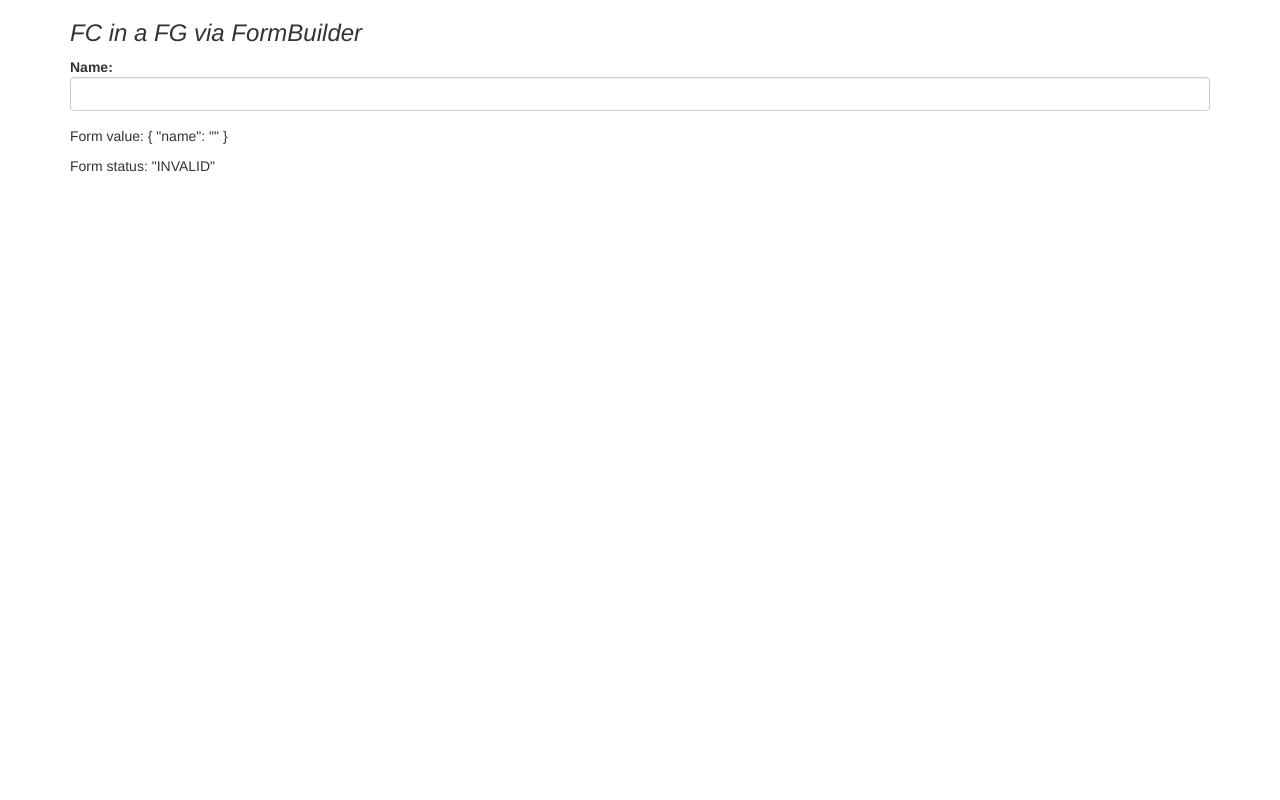
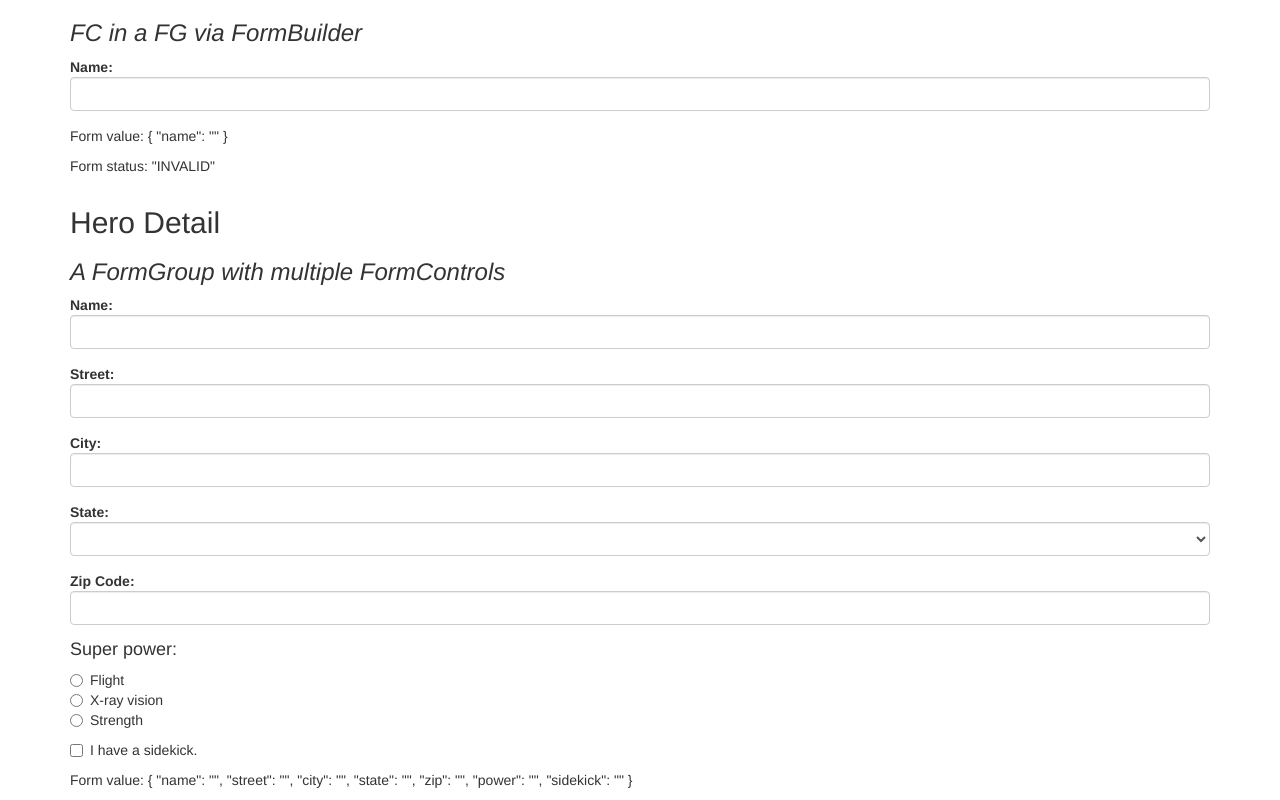
Before and after one commit to makkars/angularReactiveForms, an Angular app: page / in a window 1280 px wide. Shown: the part 529-1329 px from the top of the page. Before the commit the page ends 800 px from the top, so only its background shows below. Built offline with nearby package versions, Linux system fonts and the light colour scheme.

Commit message:
FG with multiple FC

```diff
--- a/src/app/app.component.html
+++ b/src/app/app.component.html
@@ -11,3 +11,8 @@
 <div class="container">
   <app-hero-detail3></app-hero-detail3>
 </div>
+
+
+<div class="container">
+  <app-hero-detail4></app-hero-detail4>
+</div>
--- a/src/app/app.module.ts
+++ b/src/app/app.module.ts
@@ -8,6 +8,7 @@
 import { HeroDetailComponent } from './component/hero-detail/hero-detail.component';
 import { HeroDetail2Component } from './component/hero-detail2/hero-detail2.component';
 import { HeroDetail3Component } from './component/hero-detail3/hero-detail3.component';
+import { HeroDetail4Component } from './component/hero-detail4/hero-detail4.component';
 
 
 @NgModule({
@@ -15,7 +16,8 @@
     AppComponent,
     HeroDetailComponent,
     HeroDetail2Component,
-    HeroDetail3Component
+    HeroDetail3Component,
+    HeroDetail4Component
   ],
   imports: [
     BrowserModule,
--- /dev/null
+++ b/src/app/component/hero-detail4/hero-detail4.component.html
@@ -0,0 +1,50 @@
+<h2>Hero Detail</h2>
+<h3>
+  <i>A FormGroup with multiple FormControls</i>
+</h3>
+<form [formGroup]="heroForm" novalidate>
+  <div class="form-group">
+    <label class="center-block">Name:
+      <input class="form-control" formControlName="name">
+    </label>
+  </div>
+  <div class="form-group">
+    <label class="center-block">Street:
+      <input class="form-control" formControlName="street">
+    </label>
+  </div>
+  <div class="form-group">
+    <label class="center-block">City:
+      <input class="form-control" formControlName="city">
+    </label>
+  </div>
+  <div class="form-group">
+    <label class="center-block">State:
+      <select class="form-control" formControlName="state">
+        <option *ngFor="let state of states" [value]="state">{{state}}</option>
+      </select>
+    </label>
+  </div>
+  <div class="form-group">
+    <label class="center-block">Zip Code:
+      <input class="form-control" formControlName="zip">
+    </label>
+  </div>
+  <div class="form-group radio">
+    <h4>Super power:</h4>
+    <label class="center-block">
+      <input type="radio" formControlName="power" value="flight">Flight</label>
+    <label class="center-block">
+      <input type="radio" formControlName="power" value="x-ray vision">X-ray vision</label>
+    <label class="center-block">
+      <input type="radio" formControlName="power" value="strength">Strength</label>
+  </div>
+  <div class="checkbox">
+    <label class="center-block">
+      <input type="checkbox" formControlName="sidekick">I have a sidekick.
+    </label>
+  </div>
+</form>
+
+
+<p>Form value: {{ heroForm.value | json }}</p>
--- /dev/null
+++ b/src/app/component/hero-detail4/hero-detail4.component.ts
@@ -0,0 +1,37 @@
+import { Component, OnInit } from '@angular/core';
+import { Validators, FormBuilder, FormGroup } from '@angular/forms';
+
+
+import { states } from '../../model/data-model';
+
+@Component({
+  selector: 'app-hero-detail4',
+  templateUrl: './hero-detail4.component.html',
+  styleUrls: ['./hero-detail4.component.css']
+})
+export class HeroDetail4Component implements OnInit {
+
+  heroForm: FormGroup
+  states = states;
+
+  createForm(): any {
+    this.heroForm = this.fb.group({
+      name: ['', Validators.required],
+      street: '',
+      city: '',
+      state: '',
+      zip: '',
+      power: '',
+      sidekick: ''
+    });
+  }
+
+  constructor(private fb: FormBuilder) {
+    this.createForm();
+  }
+
+  ngOnInit() {
+  }
+
+
+}
```
Also changed, not shown: src/app/component/hero-detail4/hero-detail4.component.css (added), 1 other file (tests, documents, lock files or other folders).
